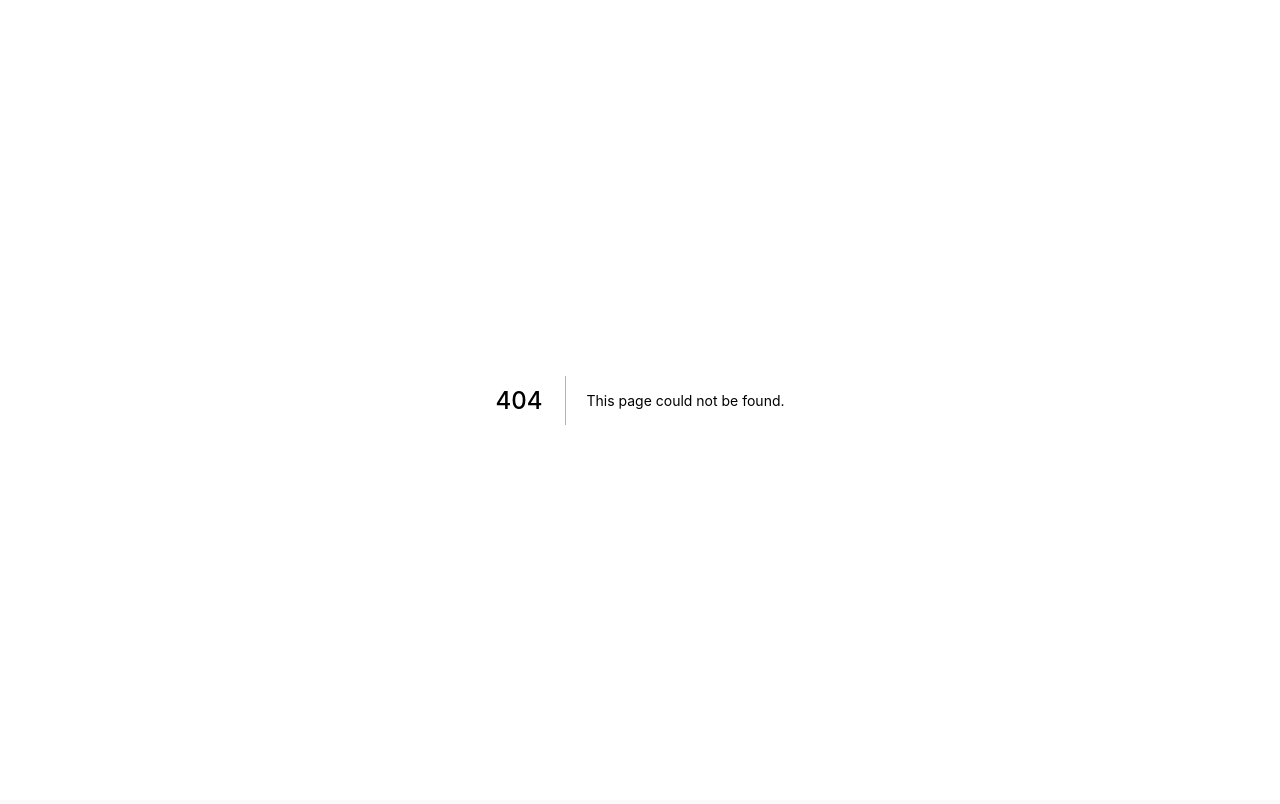
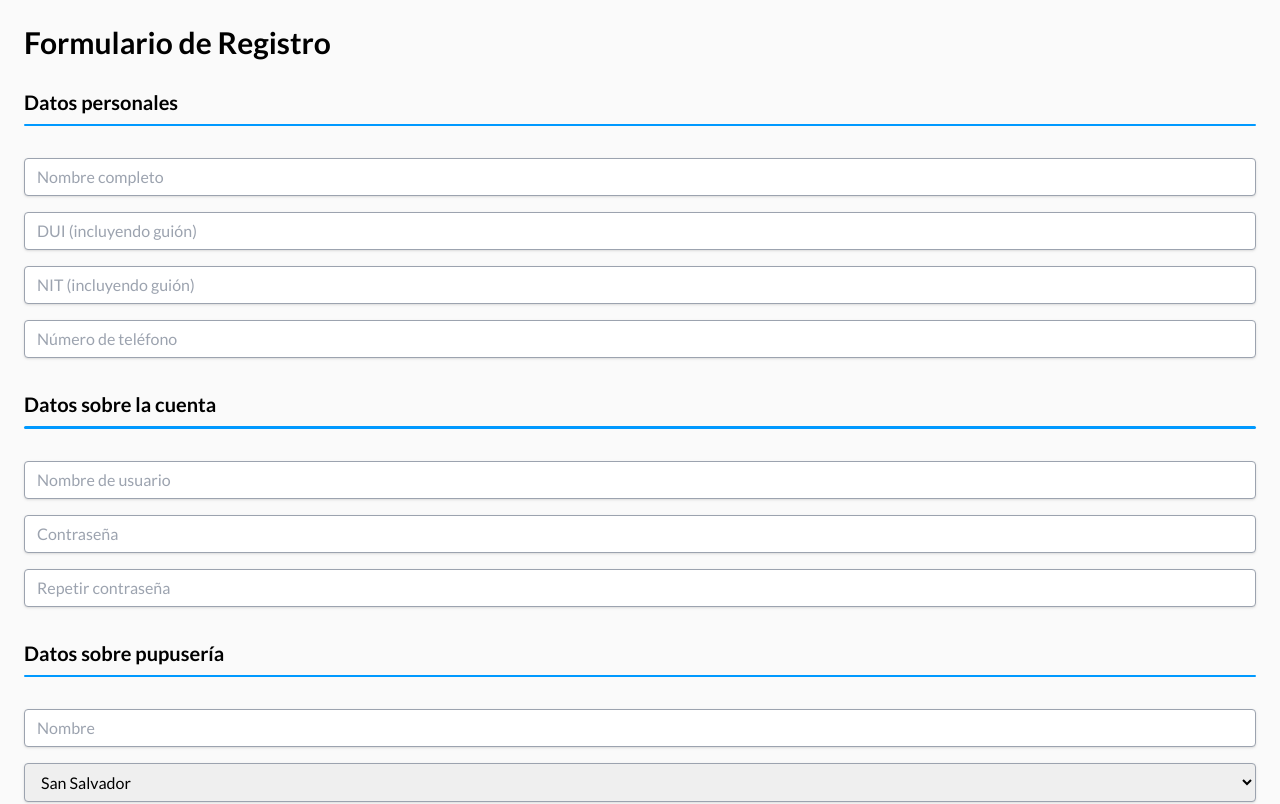
Before and after one commit to MoralesWJosue98/Proyecto-N-Pupas, a Next.js app in the folder Client/n-pupas/: page /registro in a window 1280 px wide. Before the commit this address had no page. Shown: the top 804 px of the page. Built offline with nearby package versions, Linux system fonts and the light colour scheme.

Commit message:
Add: register page

```diff
--- /dev/null
+++ b/Client/n-pupas/pages/registro.jsx
@@ -0,0 +1,21 @@
+import { registerPageName } from 'constants/strings';
+import RegisterForm from 'components/forms/register';
+import Head from 'next/head';
+
+const RegisterPage = () => {
+    const onSubmitForm = (data) => {
+        alert(data.name);
+    }
+
+    return (
+        <main className='p-6 flex flex-col gap-5'>
+            <Head>
+                <title>{registerPageName}</title>
+            </Head>
+            <h1 className='font-bold text-2xl sm:text-3xl'>{registerPageName}</h1>
+            <RegisterForm onSubmitHandler={onSubmitForm} />
+        </main>
+    );
+};
+
+export default RegisterPage;
```
